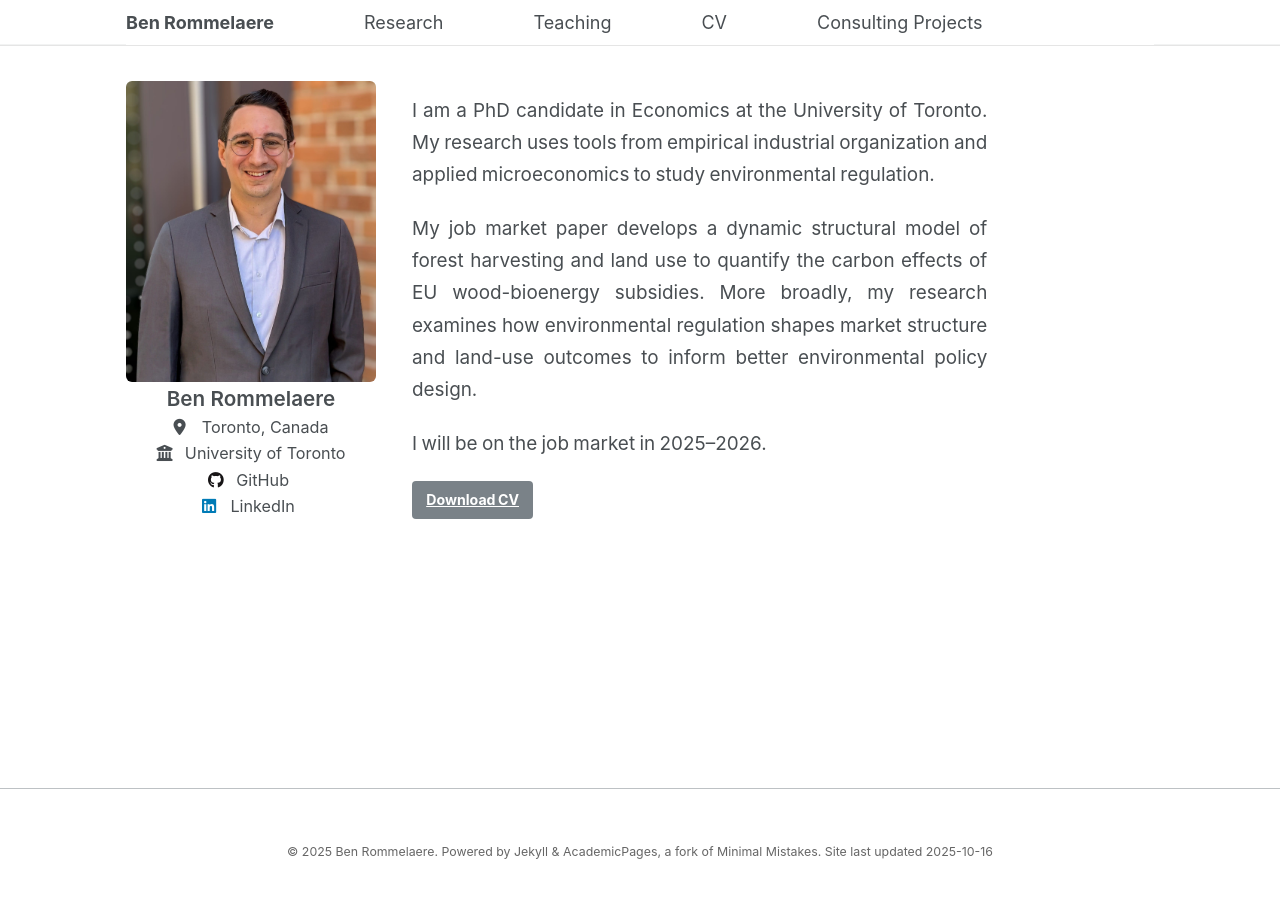
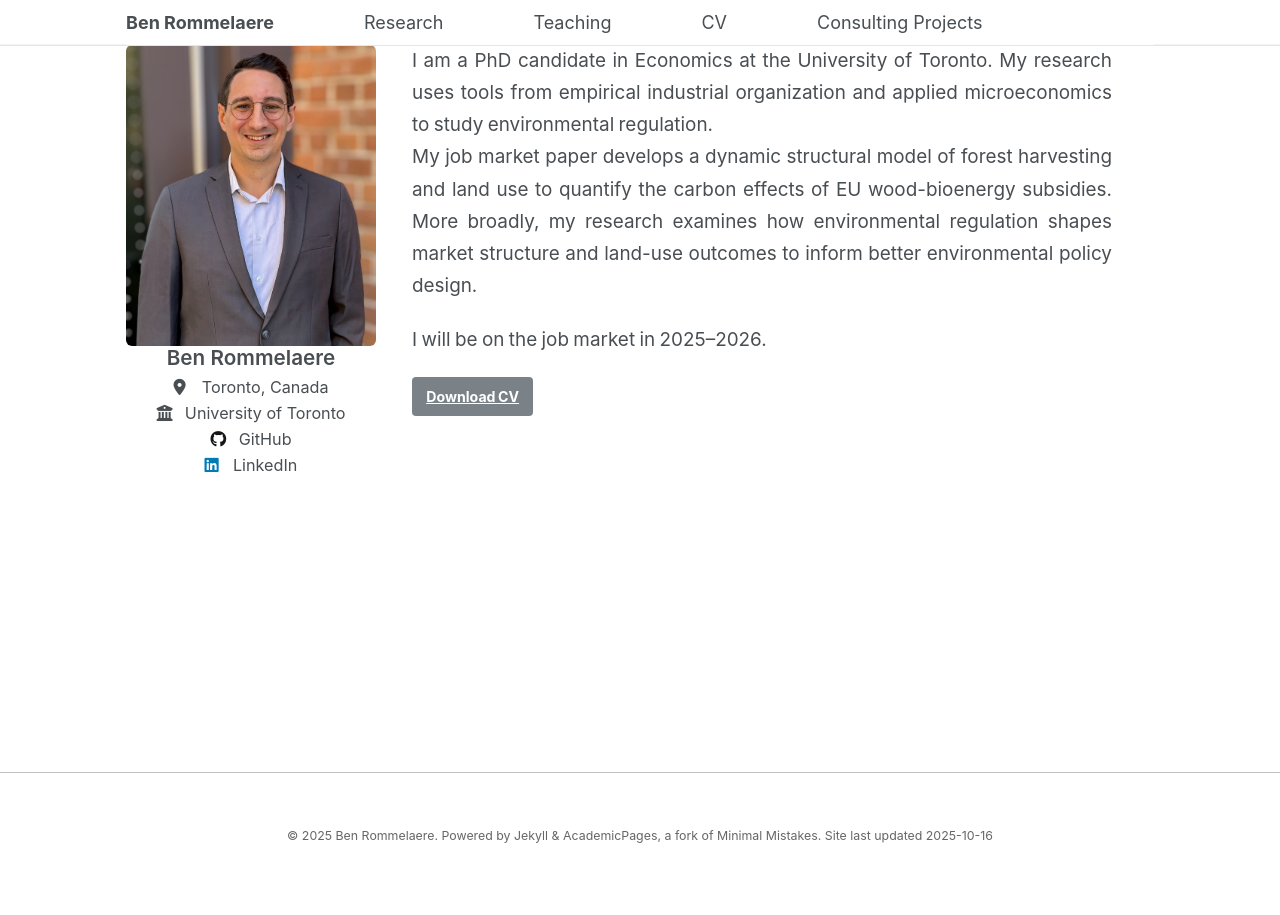
Before and after one commit to brommelaere/brommelaere.github.io, a Jekyll site: the page built from _pages/about.md, in a window 1280 px wide. Built offline with Jekyll 4.4.1, drawn with Linux system fonts in a browser that asks for light colours.

Commit message:
Update _custom.scss

```diff
--- a/_sass/_custom.scss
+++ b/_sass/_custom.scss
@@ -7,80 +7,67 @@
    ============================================================ */
 
 .masthead {
-  @media screen and (min-width: 64em) {
   padding-left: 0 !important;
   padding-right: 0 !important;
   border-bottom: 1px solid #e5e5e5 !important;
-  }
+  margin-bottom: 2rem !important; /* SPACE AFTER NAV BAR */
 }
 
 .masthead__inner-wrap {
-  @media screen and (min-width: 64em) {
   max-width: 1100px !important;
   margin: 0 auto !important;
   padding: 0 2rem !important;
 }
-}
 
 .masthead__menu-item {
-  @media screen and (min-width: 64em) {
   padding-right: 3em !important;
-  }
 }
 
 .greedy-nav {
-  @media screen and (min-width: 64em) {
   padding-left: 0 !important;
   padding-right: 0 !important;
+}
+
+/* ============================================================
+   MAIN WRAPPER
+   ============================================================ */
+
+#main {
+  margin-top: 0 !important;
+  padding-top: 0 !important;
+  max-width: 1100px !important;
+  margin: 0 auto !important;
+  padding-left: 2rem !important;
+  padding-right: 2rem !important;
+  display: flex !important;
+  flex-direction: row !important;
+  align-items: flex-start !important;
+  gap: 2rem !important;
+
+  /* MOBILE: Column layout */
+  @media screen and (max-width: 63.9375em) {
+    flex-direction: column !important;
   }
 }
 
 /* ============================================================
-   MAIN WRAPPER - ADD SPACE BELOW NAV
-   ============================================================ */
-
-#main {
-  margin-top: 2rem !important; /* SPACE BELOW NAV */
-  padding-top: 0 !important;
-
-  @media screen and (min-width: 64em) {
-    display: flex !important;
-    align-items: flex-start !important;
-    gap: 2rem !important;
-    max-width: 1100px !important;
-    margin: 2rem auto 0 !important; /* KEEP SPACE ON DESKTOP */
-    padding-left: 2rem !important;
-    padding-right: 2rem !important;
-  }
-}
-
-/* ============================================================
-   SIDEBAR - IMAGE LEFT OF TEXT ON MOBILE
+   SIDEBAR
    ============================================================ */
 
 .sidebar {
-  margin-top: 0 !important;
-  margin-bottom: 1em !important;
-  padding-top: 0 !important;
-  margin-right: 0 !important;
-
-  @media screen and (min-width: 64em) {
   flex: 0 0 auto !important;
-    align-self: flex-start !important;
-    padding-top: 0 !important;
-    margin-top: 0 !important;
-    padding-left: 0 !important;
-    margin-right: 0 !important;
+  margin: 0 !important;
+  padding: 0 !important;
   width: auto !important;
   float: none !important;
-  }
 
-  /* MOBILE: horizontal layout, image left of text */
+  /* MOBILE: Row layout - image LEFT of text */
   @media screen and (max-width: 63.9375em) {
     display: flex !important;
     flex-direction: row !important;
     align-items: flex-start !important;
     gap: 1rem !important;
+    width: 100% !important;
   }
 }
 
@@ -89,9 +76,8 @@
    ============================================================ */
 
 .author__avatar {
-  margin-top: 0 !important;
-  margin-bottom: 0.25rem !important;
-  padding-top: 0 !important;
+  margin: 0 !important;
+  padding: 0 !important;
 
   img {
     max-width: 350px !important;
@@ -101,30 +87,32 @@
     padding: 0 !important;
     margin: 0 !important;
     display: block !important;
+  }
 
+  /* MOBILE: Smaller, flex-shrink prevents squishing */
   @media screen and (max-width: 63.9375em) {
-      max-width: 120px !important; /* Smaller on mobile */
     flex-shrink: 0 !important;
+
+    img {
+      max-width: 120px !important;
+      width: 120px !important;
     }
   }
 }
 
 /* ============================================================
-   AUTHOR INFO - SHOW ON MOBILE, RIGHT OF IMAGE
+   AUTHOR INFO - Container for name/location/links
    ============================================================ */
 
 .author__content {
   text-align: center !important;
-  margin-top: 0 !important;
-  padding-top: 0 !important;
+  margin: 0 !important;
+  padding: 0 !important;
 
-  @media screen and (min-width: 64em) {
-    text-align: center !important;
-  }
-
+  /* MOBILE: Takes remaining space, left-aligned */
   @media screen and (max-width: 63.9375em) {
-    text-align: left !important; /* Left align on mobile */
     flex: 1 !important;
+    text-align: left !important;
   }
 }
 
@@ -150,23 +138,16 @@
 
 .author__urls-wrapper {
   margin-top: 0.2rem !important;
-
-  @media screen and (min-width: 64em) {
   display: block !important;
-  }
 
   button {
     display: none !important;
   }
-
-  @media screen and (max-width: 63.9375em) {
-    display: block !important; /* SHOW ON MOBILE */
-  }
 }
 
 .author__urls {
-  margin-top: 0 !important;
-  padding-top: 0 !important;
+  margin: 0 !important;
+  padding: 0 !important;
 
   li {
     text-align: center !important;
@@ -176,9 +157,8 @@
   }
 
   a {
-    margin-bottom: 0 !important;
-    padding-top: 0 !important;
-    padding-bottom: 0 !important;
+    margin: 0 !important;
+    padding: 0 !important;
   }
 
   @media screen and (max-width: 63.9375em) {
@@ -194,37 +174,30 @@
    ============================================================ */
 
 .page {
-  margin-top: 0 !important;
-  padding-top: 0 !important;
-  margin-left: 0 !important;
-  float: none !important;
-
-  @media screen and (min-width: 64em) {
-    margin-top: 0 !important;
-    margin-left: 0 !important;
-    padding-top: 0 !important;
   flex: 1 1 auto !important;
+  margin: 0 !important;
+  padding: 0 !important;
   min-width: 0 !important;
   width: auto !important;
-  }
+  float: none !important;
 }
 
 .page__inner-wrap {
-  margin-top: 0 !important;
-  padding-top: 0 !important;
+  margin: 0 !important;
+  padding: 0 !important;
 }
 
 .page__title {
-  margin-top: 0 !important;
-  padding-top: 0 !important;
+  margin: 0 !important;
+  padding: 0 !important;
 }
 
 .page__content {
   font-size: 1.05rem !important;
   line-height: 1.7 !important;
   max-width: 700px !important;
-  margin-top: 0 !important;
-  padding-top: 0 !important;
+  margin: 0 !important;
+  padding: 0 !important;
 
   p {
     margin-bottom: 1.2rem !important;
@@ -235,8 +208,8 @@
   }
 
   p:first-child {
-    margin-top: 0 !important;
-    padding-top: 0 !important;
+    margin: 0 !important;
+    padding: 0 !important;
   }
 
   @media screen and (max-width: 63.9375em) {
@@ -265,11 +238,13 @@
 @media screen and (max-width: 43.75em) {
   .author__avatar img {
     max-width: 100px !important;
+    width: 100px !important;
   }
 }
 
 @media screen and (max-width: 34.375em) {
   .author__avatar img {
     max-width: 80px !important;
+    width: 80px !important;
   }
 }
```
Lines whose indentation alone changed are shown as unchanged.
